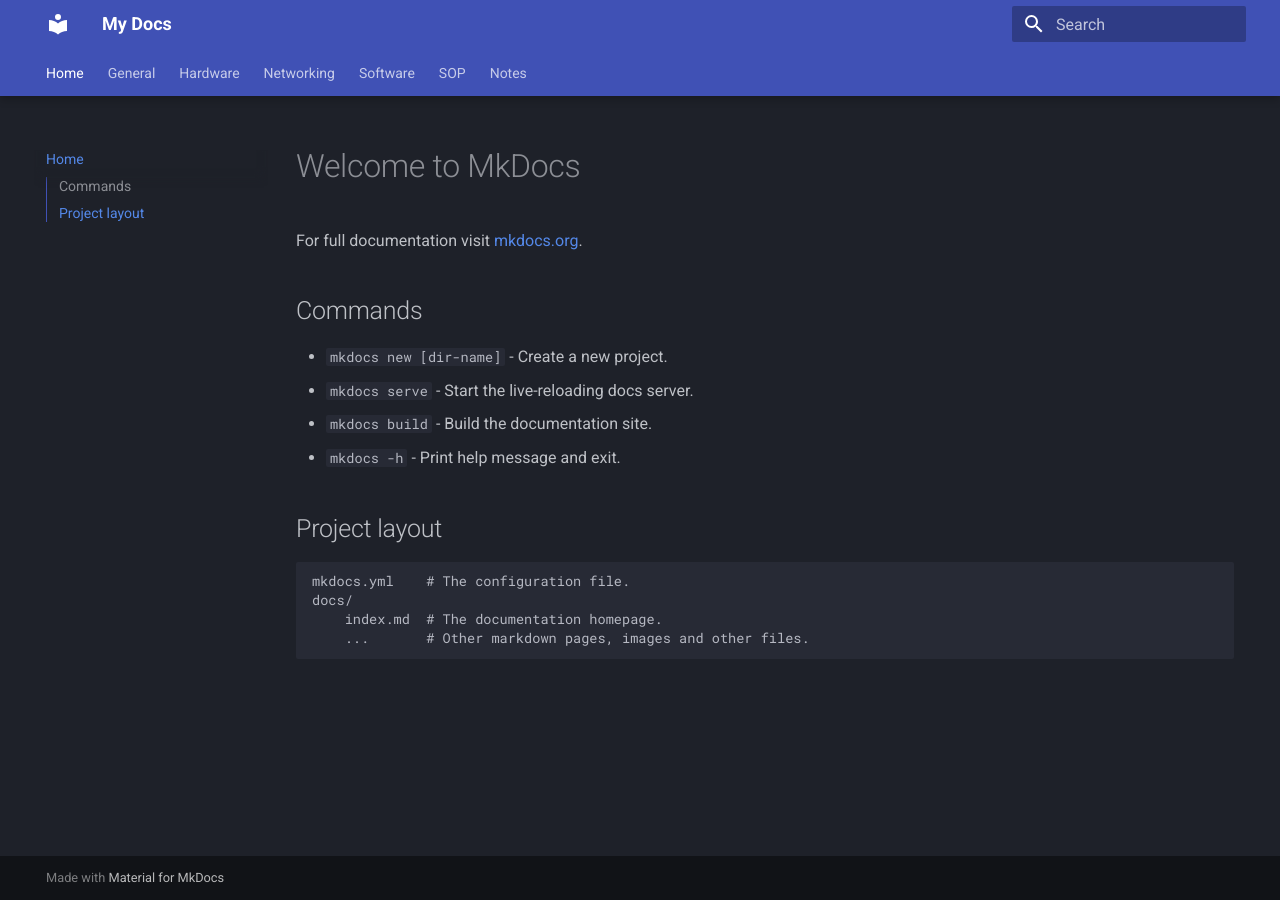
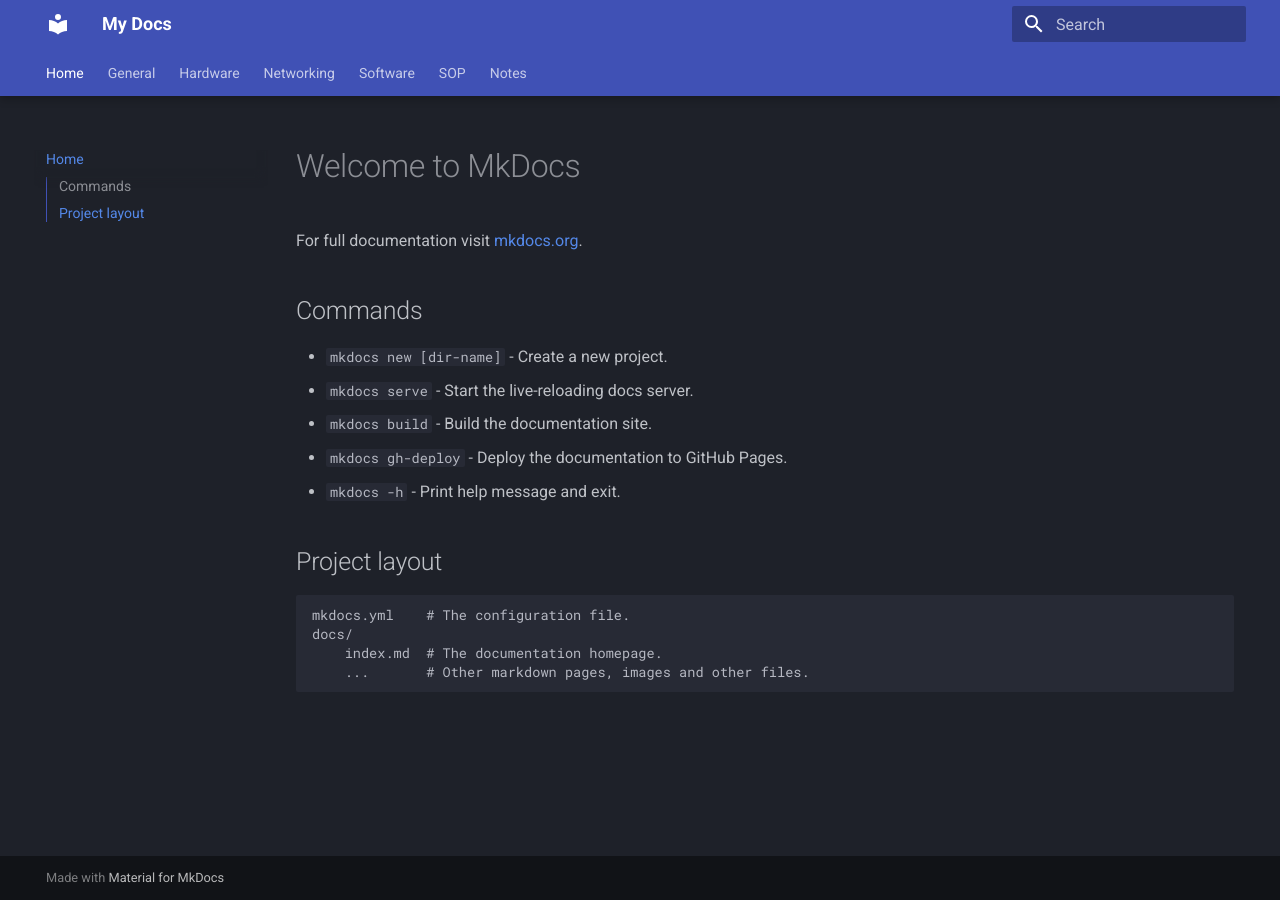
Before and after one commit to rmscode/binary-garden, an MkDocs documentation site: the page built from docs/index.md, in a window 1280 px wide. Built offline with MkDocs 1.6.1 and Material for MkDocs 9.7.7, drawn with Linux system fonts in a browser that asks for light colours.

Commit message:
Update index.md

```diff
--- a/docs/index.md
+++ b/docs/index.md
@@ -7,6 +7,7 @@
 * `mkdocs new [dir-name]` - Create a new project.
 * `mkdocs serve` - Start the live-reloading docs server.
 * `mkdocs build` - Build the documentation site.
+* `mkdocs gh-deploy` - Deploy the documentation to GitHub Pages.
 * `mkdocs -h` - Print help message and exit.
 
 ## Project layout
```
